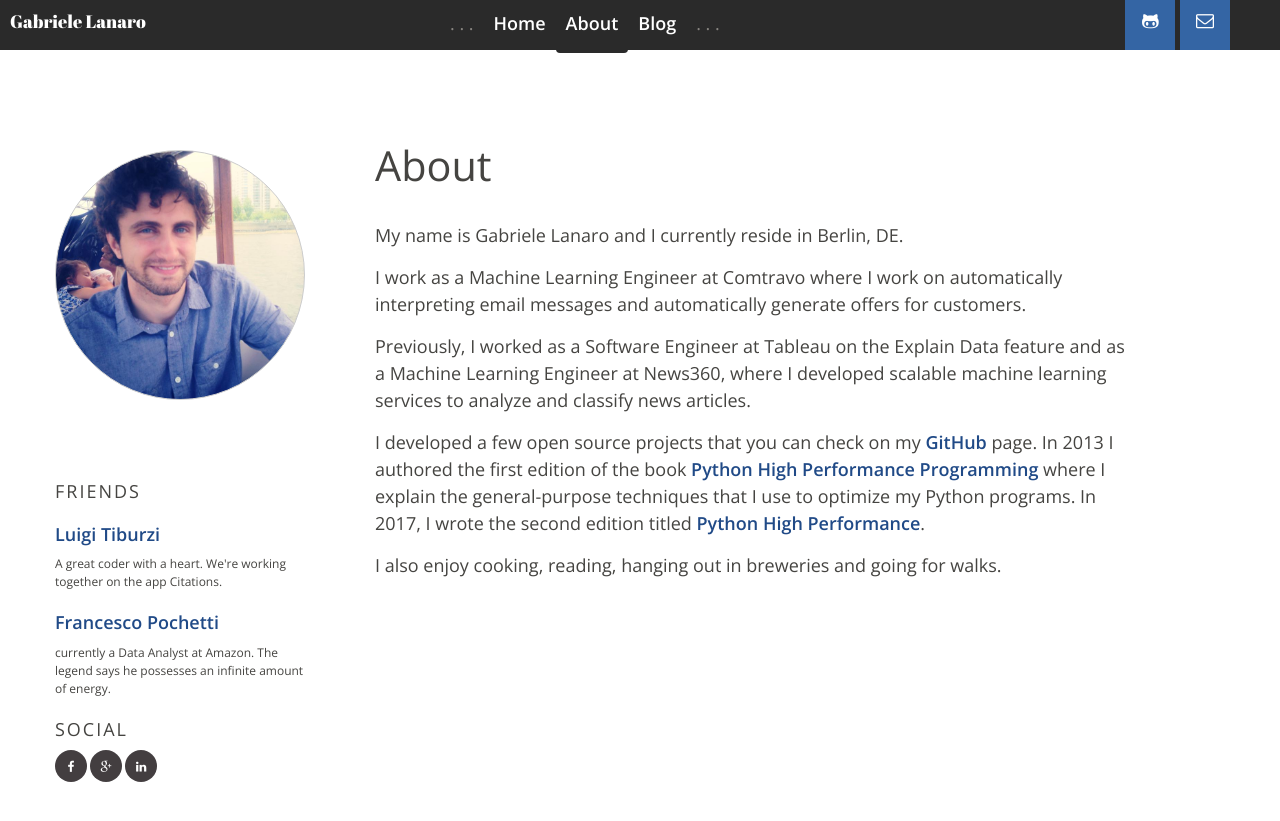
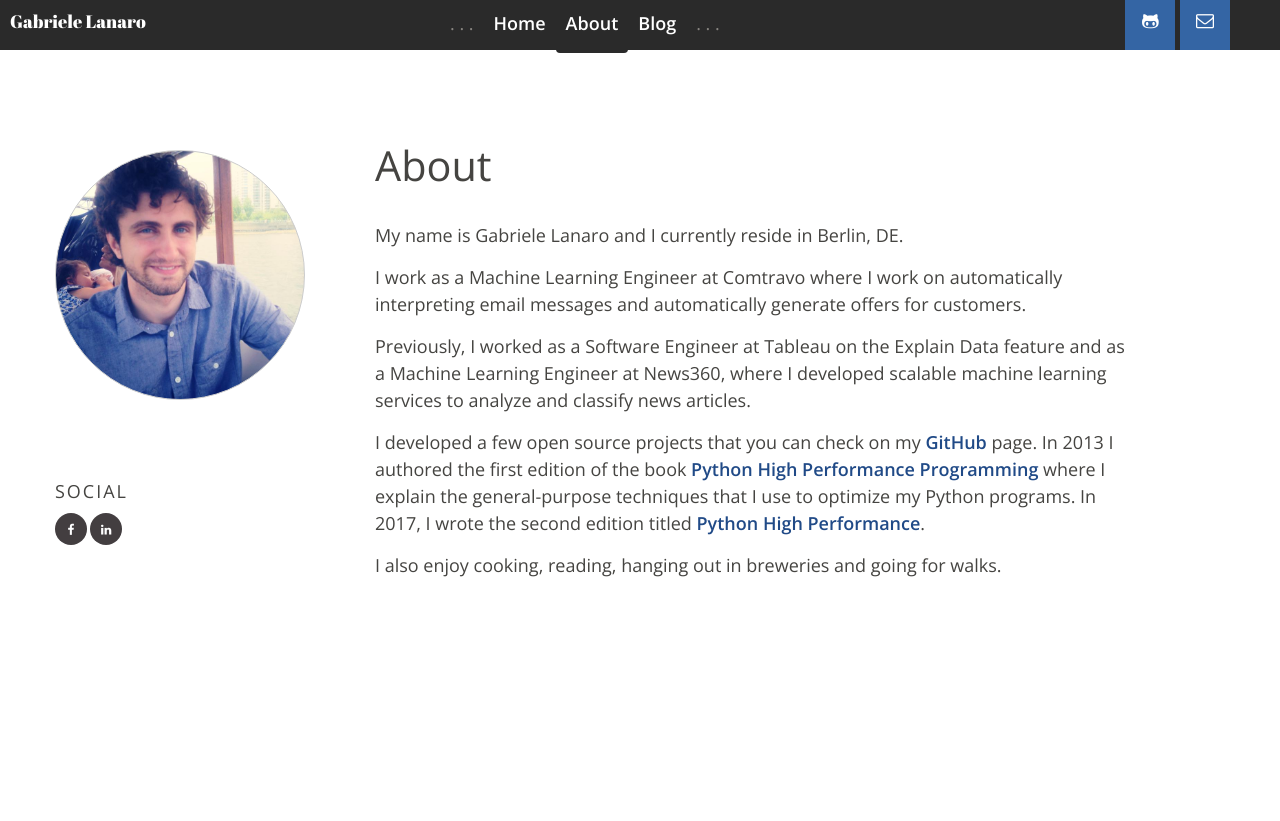
Before and after one commit to gabrielelanaro/gabrielelanaro.github.io, a Jekyll site: the page built from about.md, in a window 1280 px wide. Shown: the top 821 px of the page. Built offline with Jekyll 4.4.1, drawn with Linux system fonts in a browser that asks for light colours.

Commit message:
Removed outdated links

```diff
--- a/_layouts/about_template.html
+++ b/_layouts/about_template.html
@@ -4,7 +4,8 @@ layout: default
 <style>
     .container {
         display: block;
-    overflow: hidden; /* clearfix */
+        overflow: hidden;
+        /* clearfix */
         position: relative;
     }
 
@@ -15,7 +16,7 @@ layout: default
         border: 1px solid #cccccc;
 
         border-radius: 50%;
-    width:250px;
+        width: 250px;
         height: 250px;
 
         float: left;
@@ -92,13 +91,12 @@ layout: default
 </div>
 
 <div id="sidebar">
-    <h1 class="side-title">Friends</h1>
+    <!-- <h1 class="side-title">Friends</h1>
     <h2><a href="http://luigitiburzi.com">Luigi Tiburzi</a></h2>
     <p>A great coder with a heart. We're working together on the app Citations.</p>
     <h2><a href="http://francescopochetti.com">Francesco Pochetti</a></h2>
-    <p>currently a Data Analyst at Amazon. The legend says he possesses an infinite amount of energy.</p>
+    <p>currently a Data Analyst at Amazon. The legend says he possesses an infinite amount of energy.</p> -->
     <h1 class="side-title">Social</h1>
     <a class="icon" href="{{ site.facebook }}"><i class="fa fa-facebook"></i></a>
-    <a class="icon" href="{{ site.googleplus }}"><i class="fa fa-google-plus"></i></a>
     <a class="icon" href="{{ site.linkedin }}"><i class="fa fa-linkedin"></i></a>
 </div>
```
Also changed, not shown: other parts of _layouts/about_template.html (+2 -4 lines). Lines whose indentation alone changed are shown as unchanged.
